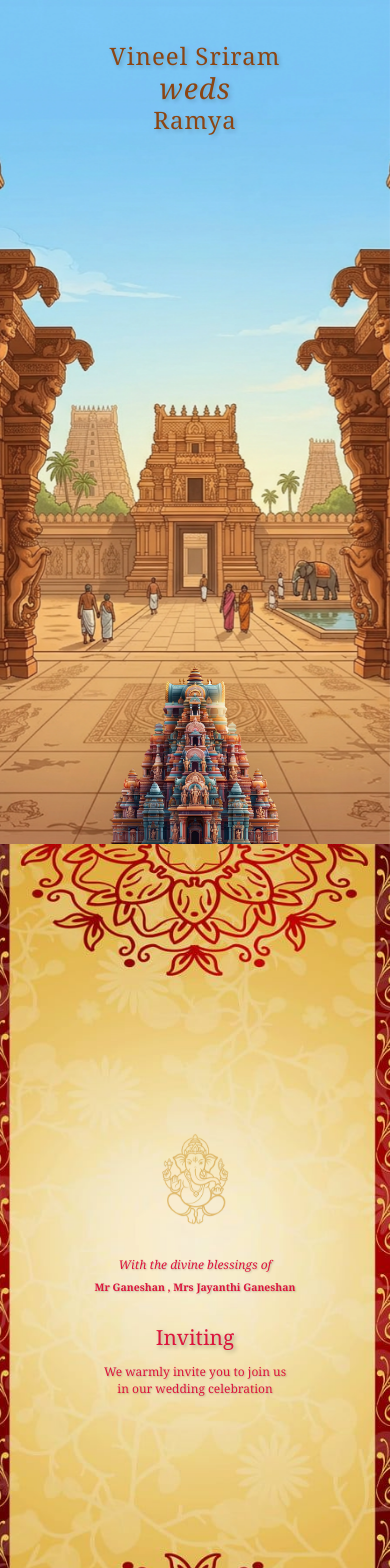
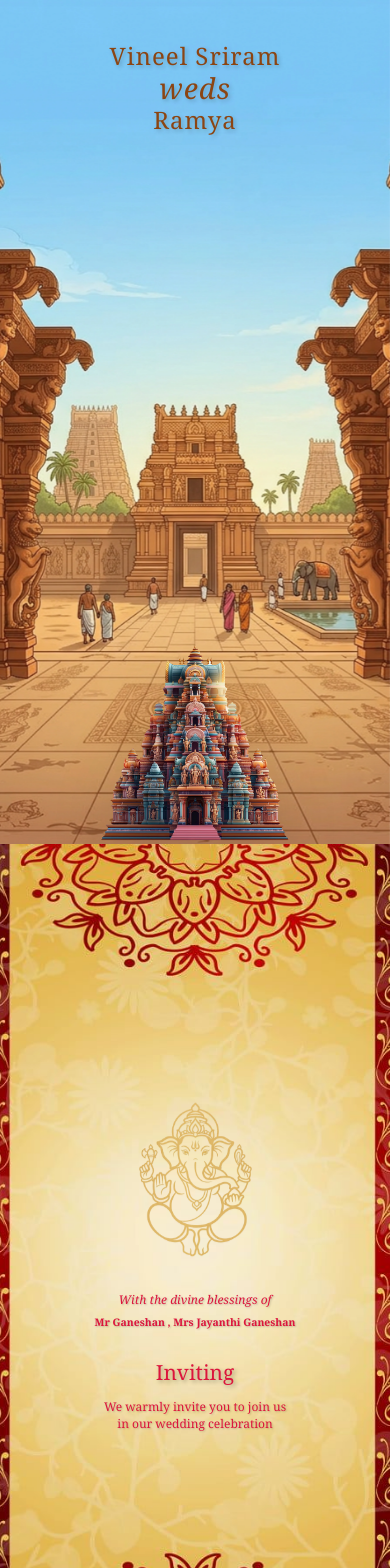
Before and after one commit to Ananddd06/WI_vR_mrr, a React (Vite) app: page / in a window 390 px wide. Shown: the top 1568 px of the page. Built offline with nearby package versions, Linux system fonts and the light colour scheme.

Commit message:
updated the error

```diff
--- a/src/App.css
+++ b/src/App.css
@@ -138,7 +138,7 @@ body {
   }
 
   .gopuram-container {
-    bottom: -20px;
+    bottom: 0;
   }
 
   .wedding-title {
@@ -284,7 +284,7 @@ body {
   }
 
   .ganapathi-icon {
-    width: 70px;
+    width: 120px;
     margin-bottom: 15px;
   }
 
```
Also changed, not shown: 1 other file (tests, documents, lock files or other folders).
